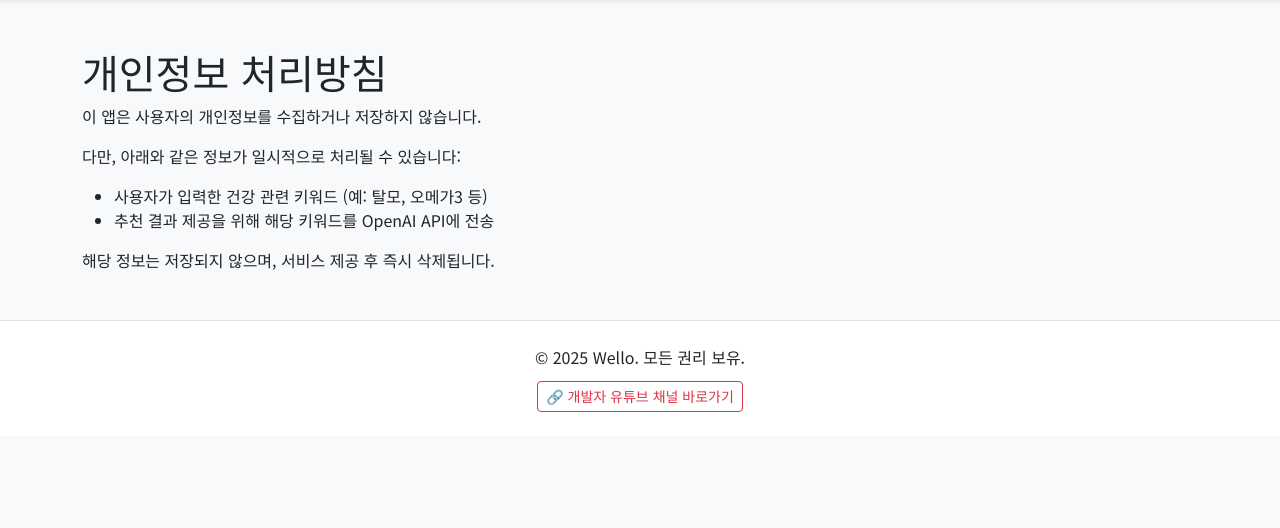
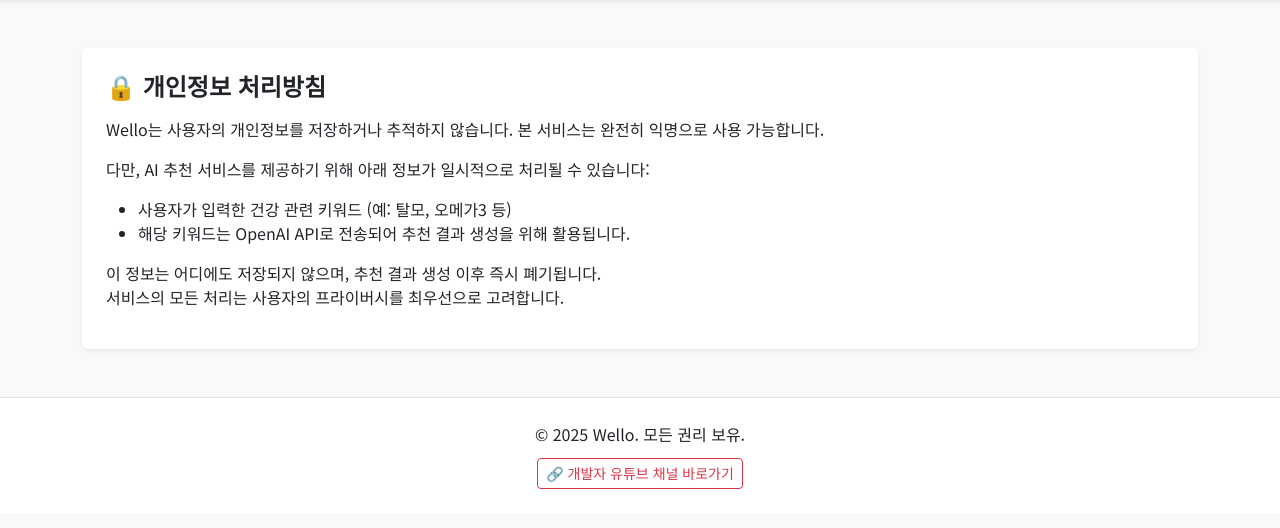
Before and after one commit to ieum3355/wello-flask-app, a Flask app: page /privacy in a window 1280 px wide. Shown: the part 112-640 px from the top of the page. Run offline with Flask 3, Linux system fonts and the light colour scheme.

Commit message:
Update privacy.html

```diff
--- a/templates/privacy.html
+++ b/templates/privacy.html
@@ -1,13 +1,21 @@
 {% extends "layout.html" %}
 {% block content %}
-<h1>개인정보 처리방침</h1>
-<p>이 앱은 사용자의 개인정보를 수집하거나 저장하지 않습니다.</p>
+<div class="p-4 bg-white rounded shadow-sm">
+  <h1 class="h4 fw-bold mb-3">🔒 개인정보 처리방침</h1>
 
-<p>다만, 아래와 같은 정보가 일시적으로 처리될 수 있습니다:</p>
-<ul>
-  <li>사용자가 입력한 건강 관련 키워드 (예: 탈모, 오메가3 등)</li>
-  <li>추천 결과 제공을 위해 해당 키워드를 OpenAI API에 전송</li>
-</ul>
+  <p>
+    Wello는 사용자의 개인정보를 저장하거나 추적하지 않습니다. 본 서비스는 완전히 익명으로 사용 가능합니다.
+  </p>
 
-<p>해당 정보는 저장되지 않으며, 서비스 제공 후 즉시 삭제됩니다.</p>
+  <p>다만, AI 추천 서비스를 제공하기 위해 아래 정보가 일시적으로 처리될 수 있습니다:</p>
+  <ul class="mb-3">
+    <li>사용자가 입력한 건강 관련 키워드 (예: 탈모, 오메가3 등)</li>
+    <li>해당 키워드는 OpenAI API로 전송되어 추천 결과 생성을 위해 활용됩니다.</li>
+  </ul>
+
+  <p>
+    이 정보는 어디에도 저장되지 않으며, 추천 결과 생성 이후 즉시 폐기됩니다.<br>
+    서비스의 모든 처리는 사용자의 프라이버시를 최우선으로 고려합니다.
+  </p>
+</div>
 {% endblock %}
```
